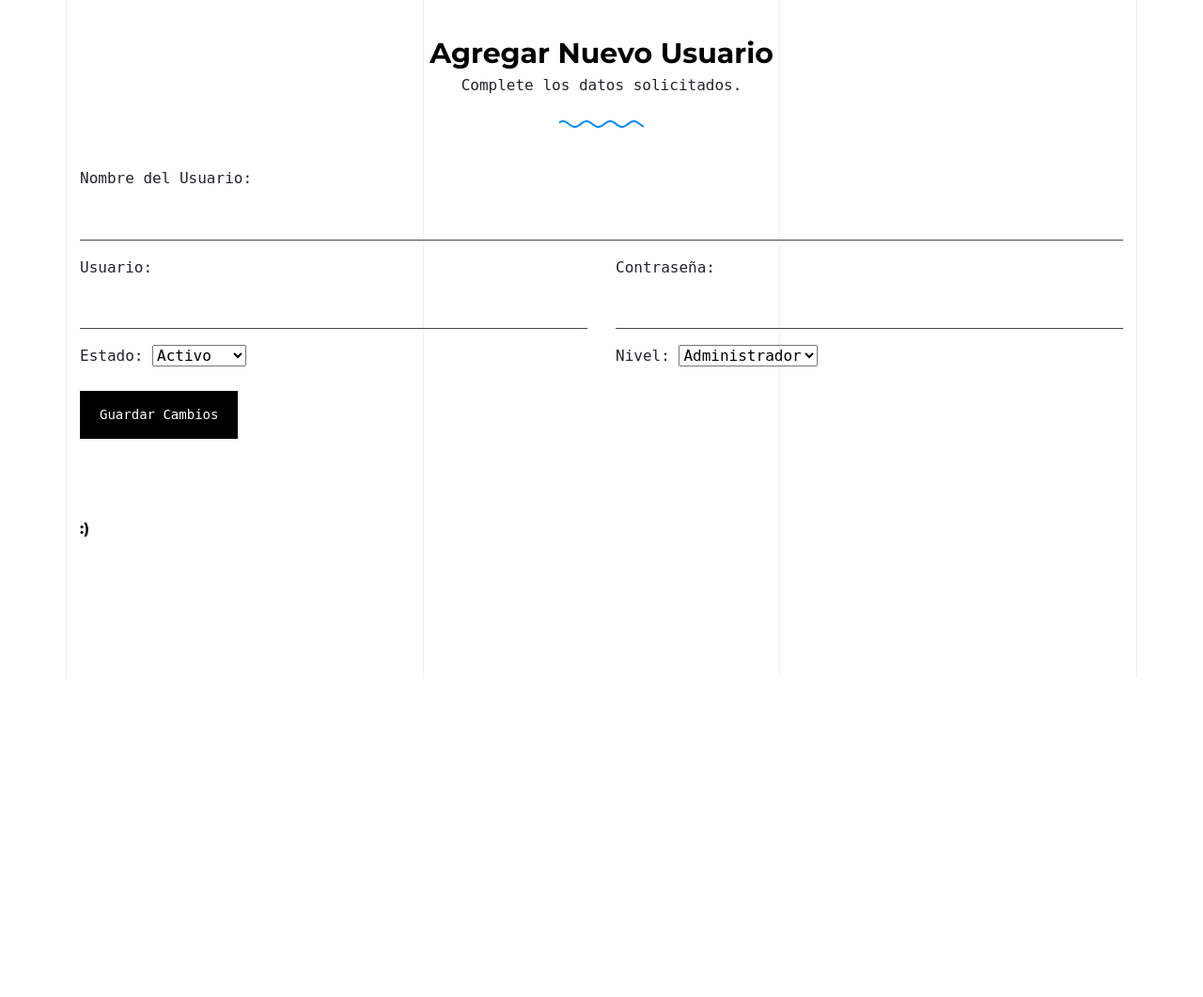
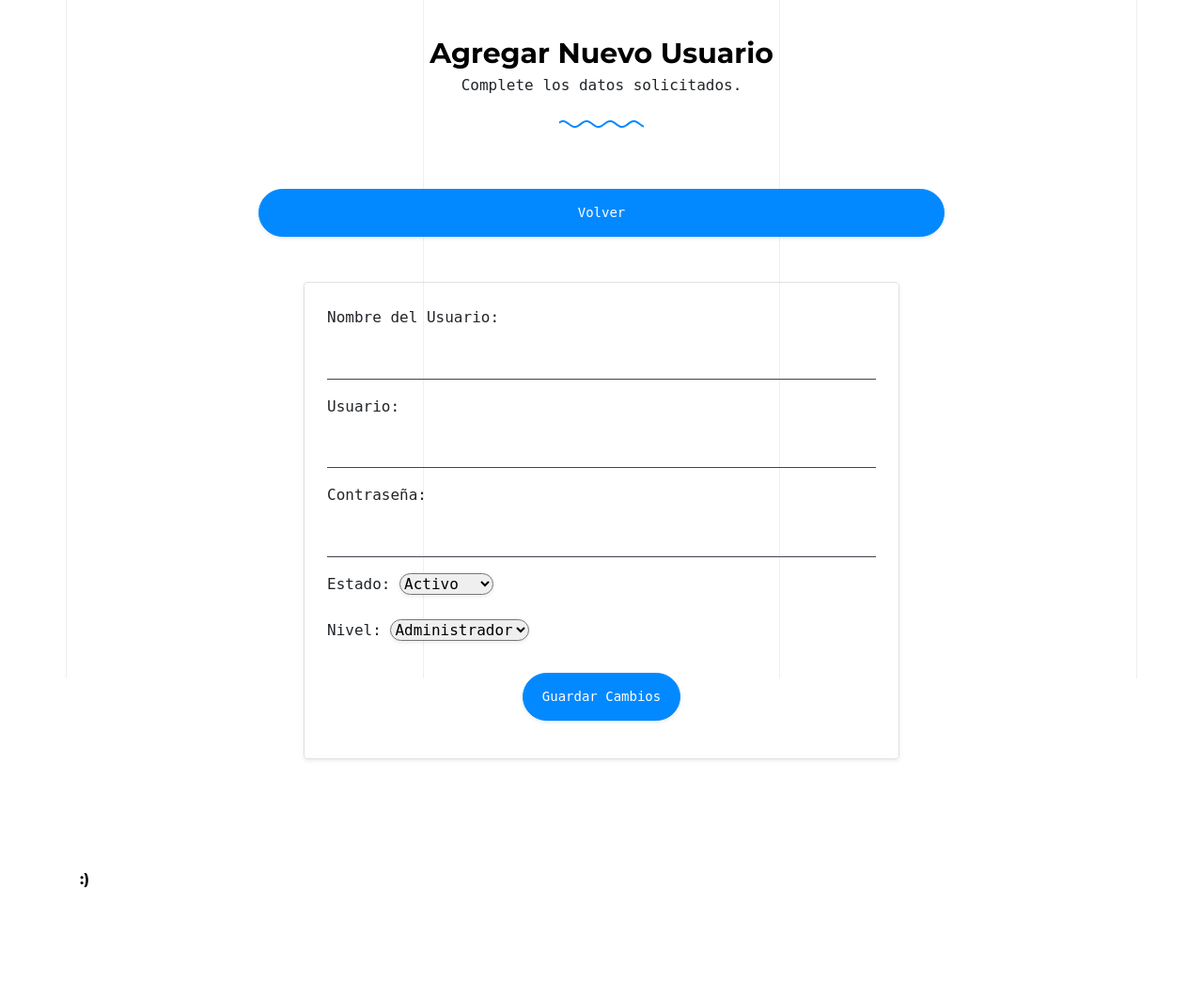
Before and after one commit to sebasgfb/django, a Django app: template CMS/pagina_cms/templates/usuario_nuevo.html in a window 1280 px wide. Shown: the part 78-1139 px from the top of the page at 94% size. Before the commit the page ends 800 px from the top, so only its background shows below. Run offline with Django 3.2, Linux system fonts and the light colour scheme; the template is opened without the code that fills it, so the values that code supplies are empty; some libraries are stand-ins or nearby versions; some web fonts are replaced.

Commit message:
last update

```diff
--- a/CMS/pagina_cms/templates/base.html
+++ b/CMS/pagina_cms/templates/base.html
@@ -53,7 +53,7 @@
   <nav class="site-nav dark mb-5 site-navbar-target">
     <div class="container">
       <div class="site-navigation">
-        <a href="/" class="logo m-0">Blog de Noticias<span class="text-primary">.</span></a>
+        <a class="logo m-0">Blog de Noticias<span class="text-primary">.</span></a>
 
         <ul class="js-clone-nav d-none d-lg-inline-none site-menu float-right site-nav-wrap">
           <li><a href="/acceder" class="nav-link">Panel</a></li>
--- a/CMS/pagina_cms/templates/usuario_modificar.html
+++ b/CMS/pagina_cms/templates/usuario_modificar.html
@@ -16,6 +16,7 @@
       </div>
       <div class="row">
         <div class="col-lg-12">
+          <a href="{% url 'verusuario' %}" class="btn btn-primary btn-block rounded-pill shadow-sm m-5">Volver</a>
           <form action="{% url 'modusuario' id=usuario.id %}" method="post">
             {% csrf_token %}
             <div class="row">
--- a/CMS/pagina_cms/templates/usuario_nuevo.html
+++ b/CMS/pagina_cms/templates/usuario_nuevo.html
@@ -15,44 +15,39 @@
             </div>
         </div>
         <div class="row">
-            <div class="col-lg-12">
-                <form action="{% url 'nueusuario' %}" method="post">
+            <div class="col-lg-8 mx-auto">
+                <a href="{% url 'verusuario' %}" class="btn btn-primary btn-block rounded-pill shadow-sm mt-4">Volver</a>
+                <form action="{% url 'nueusuario' %}" method="post" class="p-4 m-5 border rounded shadow-sm">
                     {% csrf_token %}
-                    <div class="row">
-                        <div class="col-lg-12 form-group">
-                            <label>Nombre del Usuario:</label>
-                            <input type="text" name="nombre" class="form-control">
+                    <div class="form-group mb-3">
+                        <label for="nombre">Nombre del Usuario:</label>
+                        <input type="text" name="nombre" id="nombre" class="form-control" required>
                     </div>
-                        <div class="col-lg-6 form-group">
-                            <label>Usuario:</label>
-                            <input type="text" name="usuario" class="form-control">
+                    <div class="form-group mb-3">
+                        <label for="usuario">Usuario:</label>
+                        <input type="text" name="usuario" id="usuario" class="form-control" required>
                     </div>
-                        <div class="col-lg-6 form-group">
-                            <label>Contraseña:</label>
-                            <input type="password" name="clave" class="form-control">
+                    <div class="form-group mb-3">
+                        <label for="clave">Contraseña:</label>
+                        <input type="password" name="clave" id="clave" class="form-control" required>
                     </div>
-                    </div>
-                    <div class="row">
-                        <div class="col-lg-6 form-group">
-                            <label>Estado:</label>
-                            <select name="estado" class="form-select">
+                    <div class="form-group mb-3">
+                        <label for="estado">Estado:</label>
+                        <select name="estado" id="estado" class="form-select rounded-pill shadow-sm" required>
                             <option value="ACTIVO">Activo</option>
                             <option value="INACTIVO">Inactivo</option>
                         </select>
                     </div>
-                        <div class="col-lg-6 form-group">
-                            <label>Nivel:</label>
-                            <select name="nivel" class="form-select">
+                    <div class="form-group mb-4">
+                        <label for="nivel">Nivel:</label>
+                        <select name="nivel" id="nivel" class="form-select rounded-pill shadow-sm" required>
                             <option value="ADMINISTRADOR">Administrador</option>
                             <option value="MODERADOR">Moderador</option>
                             <option value="LECTOR">Lector</option>
                         </select>
                     </div>
-                    </div>
-                    <div class="row">
-                        <div class="col-12 form-group">
-                            <input type="submit" class="btn btn-black" value="Guardar Cambios">
-                        </div>
+                    <div class="form-group text-center">
+                        <input type="submit" class="btn btn-primary rounded-pill shadow-sm" value="Guardar Cambios">
                     </div>
                 </form>
             </div>
--- a/CMS/pagina_cms/templates/usuario_ver.html
+++ b/CMS/pagina_cms/templates/usuario_ver.html
@@ -17,7 +17,7 @@
         </div>
         <div class="row">
             <div class="col-lg-12 mb-4">
-                <a href="{% url 'nueusuario' %}" class="btn btn-info">Nuevo Usuario</a>
+                <a href="{% url 'nueusuario' %}" class="btn btn-info rounded-pill shadow-sm">Nuevo Usuario</a>
             </div>
             <div class="col-lg-12">
                 <div class="table-responsive" style="background-color: #fff;">
@@ -39,8 +39,8 @@
                                 <td>{{ valor.estado }}</td>
                                 <td>{{ valor.nivel }}</td>
                                 <td>
-                                    <a href="{% url 'modusuario' id=valor.id %}" class="btn btn-warning btn-sm">Modificar</a>
-                                    <a href="{% url 'borusuario' id=valor.id %}" class="btn btn-danger btn-sm">Borrar</a>
+                                    <a href="{% url 'modusuario' id=valor.id %}" class="btn btn-warning btn-sm rounded-pill shadow-sm">Modificar</a>
+                                    <a href="{% url 'borusuario' id=valor.id %}" class="btn btn-danger btn-sm rounded-pill shadow-sm">Borrar</a>
                                 </td>
                             </tr>
                             {% endfor %}
--- a/CMS/pagina_cms/views.py
+++ b/CMS/pagina_cms/views.py
@@ -15,7 +15,6 @@ class ComentariosAPILista(generics.ListAPIView):
         else:
             queryset = comentarios.objects.all().select_related('noticia')
         return queryset
-
 
 class UsuariosAPILista(generics.ListAPIView):
     queryset=usuarios.objects.all()
@@ -38,11 +37,6 @@ class GruposAPINuevo(generics.CreateAPIView):
     queryset=grupos.objects.all()
     serializer_class=SerialGrupos
 
-class GruposAPIModificar(generics.RetrieveUpdateAPIView):
-    lookup_field='id'
-    queryset=grupos.objects.all()
-    serializer_class=SerialGrupos
-
 class GruposAPIBorrar(generics.DestroyAPIView):
     lookup_field='id'
     queryset=grupos.objects.all()
```
Also changed, not shown: CMS/pagina_cms/templates/acceder.html (+5 -3 lines), CMS/pagina_cms/templates/agregar_noticia.html (+16 -20 lines), CMS/pagina_cms/templates/lector_nuevo.html (added, +39 -0 lines), CMS/pagina_cms/templates/ver_grupos.html (+4 -4 lines), CMS/pagina_cms/templates/ver_noticia_completa.html (+6 -6 lines), CMS/pagina_cms/urls.py (+16 -14 lines), CMS/pagina_cms/usuarios.py (+18 -0 lines), CMS/db.sqlite3. Lines whose indentation alone changed are shown as unchanged.
